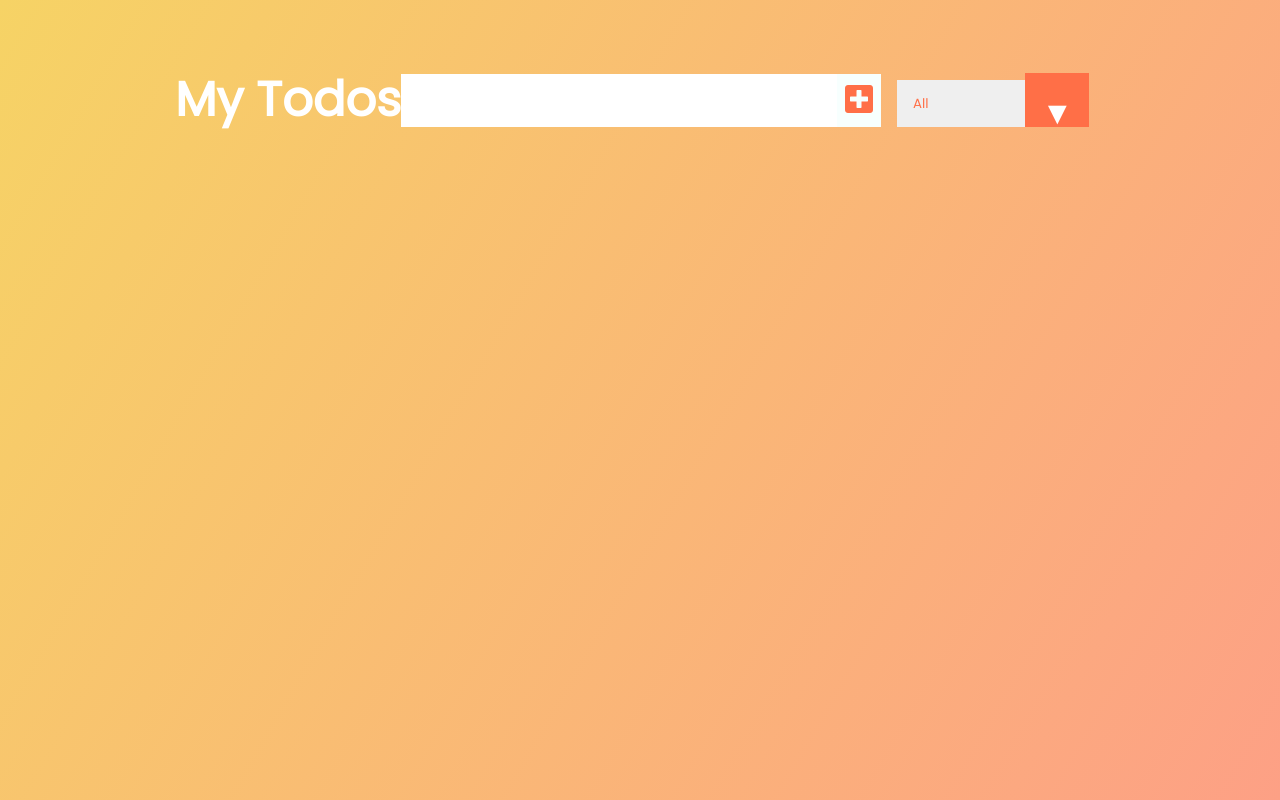
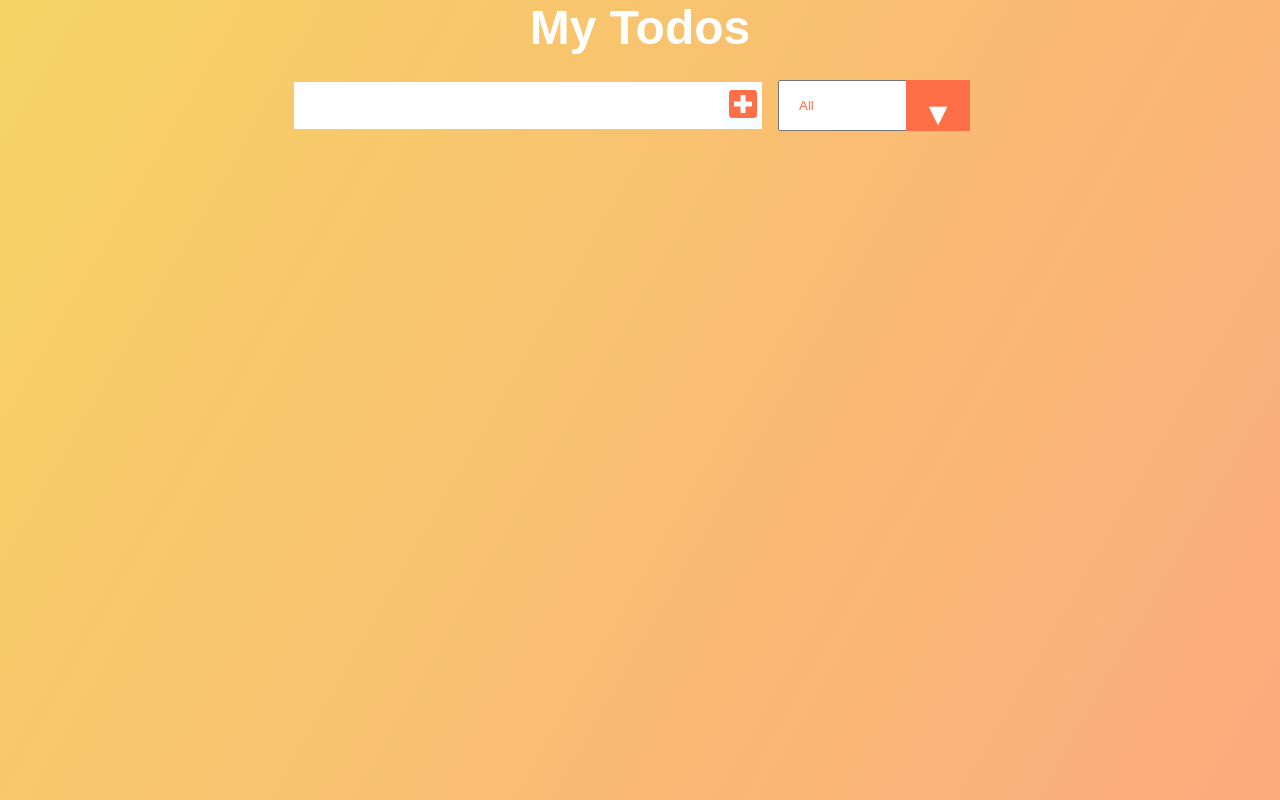
Before and after one commit to SrikanthJ2407/react-todo, a React (Create React App) app: page / in a window 1280 px wide. Shown: the top 800 px of the page. Built offline with nearby package versions, Linux system fonts and the light colour scheme.

Commit message:
Re-designed the app

```diff
--- a/src/App.css
+++ b/src/App.css
@@ -7,8 +7,8 @@
 body {
     background-image: linear-gradient(120deg, #f6d365 0%, #fda085 100%);
     color: white;
-    font-family: "Poppins", sans-serif;
-    min-height: 100vh;
+    font-family: sans-serif;
+    min-height: 200vh;
 }
 
 header {
@@ -16,8 +16,14 @@ header {
 }
 
 header,
+h2 {
+    display: flex;
+    flex-direction: column;
+}
+
+header,
 form {
-    min-height: 200px;
+    min-height: 100px;
     display: flex;
     justify-content: center;
     align-items: center;
@@ -25,7 +31,7 @@ form {
 
 form input,
 form button {
-    padding: 0.5rem;
+    padding: 5px;
     font-size: 2rem;
     border: none;
     background: white;
@@ -45,23 +51,25 @@ form button:hover {
 
 .todo-container {
     display: flex;
+    max-width: 200em;
     justify-content: center;
     align-items: center;
 }
 
 .todo-list {
     min-width: 30%;
-    list-style: none;
+    /* list-style: disc; */
 }
 
 .todo {
-    margin: 0.5rem;
+    padding: 0.5em;
+    margin: 0.5em;
     background: white;
     font-size: 1.5rem;
     color: black;
     display: flex;
-    flex-direction: column;
-    justify-content: space-around;
+    flex-direction: row;
+    justify-content: space-between;
     align-items: center;
     transition: all 1s ease;
 }
@@ -107,22 +115,16 @@ form button:hover {
     opacity: 0.5;
 }
 
-
-/*CUSTOM SELECTOR */
-
-select {
+.select {
     -webkit-appearance: none;
     -moz-appearance: none;
     -ms-appearance: none;
     appearance: none;
     outline: 0;
-    box-shadow: none;
+    box-shadow: teal;
     border: 0 !important;
     background-image: none;
 }
-
-
-/* Custom Select */
 
 .select {
     margin: 1rem;
@@ -132,13 +134,10 @@ select {
 
 select {
     color: #ff6f47;
-    font-family: "Poppins", sans-serif;
+    font-family: sans-serif;
     cursor: pointer;
     width: 12rem;
 }
-
-
-/* Arrow */
 
 .select::after {
     content: "\25BC";
@@ -150,13 +149,3 @@ select {
     cursor: pointer;
     pointer-events: none;
 }
-
-
-/* Transition */
-
-
-/*
-.select:hover::after {
-  transform: scale(1.5);
-}
-*/
```
